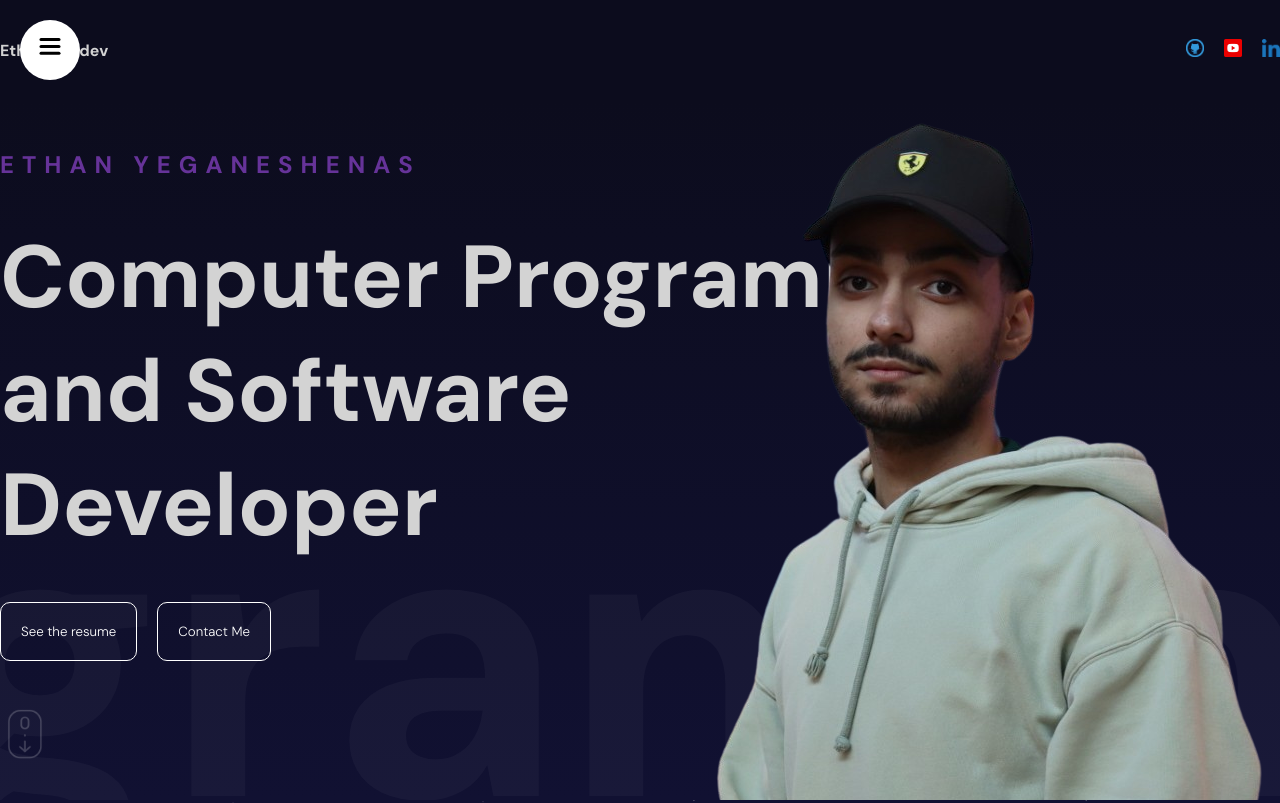
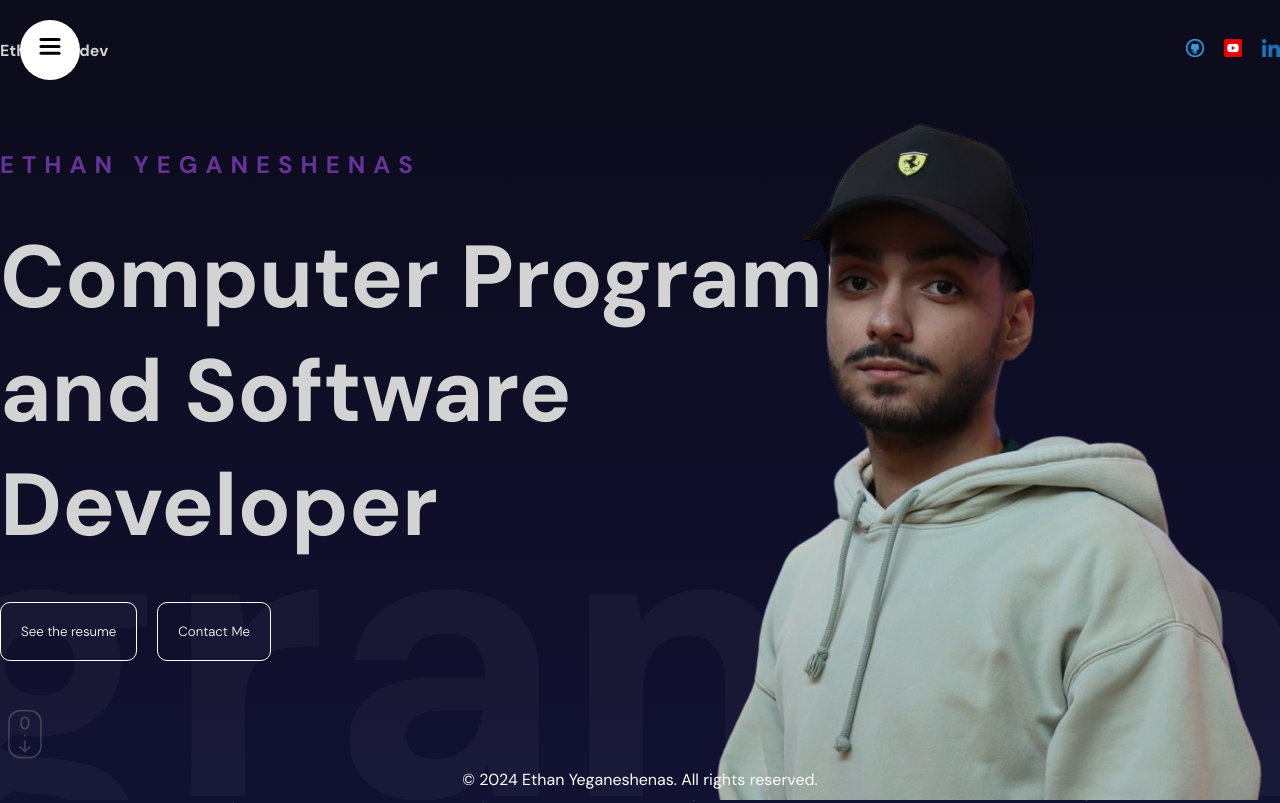
Before and after one commit to EthanYeganeh/Portfolio, a React (Vite) app: page / in a window 1280 px wide. Shown: the top 803 px of the page. Built offline with nearby package versions, Linux system fonts and the light colour scheme.

Commit message:
done the second demo

```diff
--- a/src/components/contact/Contact.jsx
+++ b/src/components/contact/Contact.jsx
@@ -55,8 +55,11 @@ const Contact = () => {
                     <button>Submit</button>
                 </motion.form>
             </div>
+            <div className="copyRight">
+                <p>© 2024 Ethan Yeganeshenas. All rights reserved.</p>
+            </div>
+        </motion.div>
 
-        </motion.div>
     )
 }
 export default Contact;
--- a/src/components/contact/contact.scss
+++ b/src/components/contact/contact.scss
@@ -45,4 +45,13 @@
             }
         }
     }
+    .copyRight {
+        position: fixed;
+        bottom: 0;
+        left: 50%;
+        transform: translateX(-50%);
+        background-color: transparent;
+        padding: 10px 20px;
+        color: white;
+    }
 }
--- a/src/components/portfolio/Portfolio.jsx
+++ b/src/components/portfolio/Portfolio.jsx
@@ -6,25 +6,25 @@ const items = [
     {
         id:1,
         title:"Flexy Gig",
-        img:"/public/FlexyGig.jpg",
+        img:"/FlexyGig.jpg",
         desc:"Links Gig contractors and employers via a range of intuitive features facilitating job matching for individuals and finding the right personnel for employers.",
     },
     {
         id:2,
         title:"Book Collection Using PyMongo",
-        img:"/public/pymongo.webp",
+        img:"/pymongo.webp",
         desc:"A book collection aimed at highlighting the essential skills for Python development and advancing backend proficiency with MongoDB..",
     },
     {
         id:3,
         title:"Weather Android App",
-        img:"/public/Android.jpg",
+        img:"/Android.jpg",
         desc:"An Android weather application that utilizes geolocation data to display precise weather conditions for specific locations, providing users with accurate and up-to-date weather information.",
     },
     {
         id:4,
         title:"Java Server face App",
-        img:"/public/Java.webp",
+        img:"/Java.webp",
         desc:"a java project that utilizes the functionality of the JSF using bootstrap to showcase the ability of coding in OOP programming languages such as java.",
     },
 ];
```
